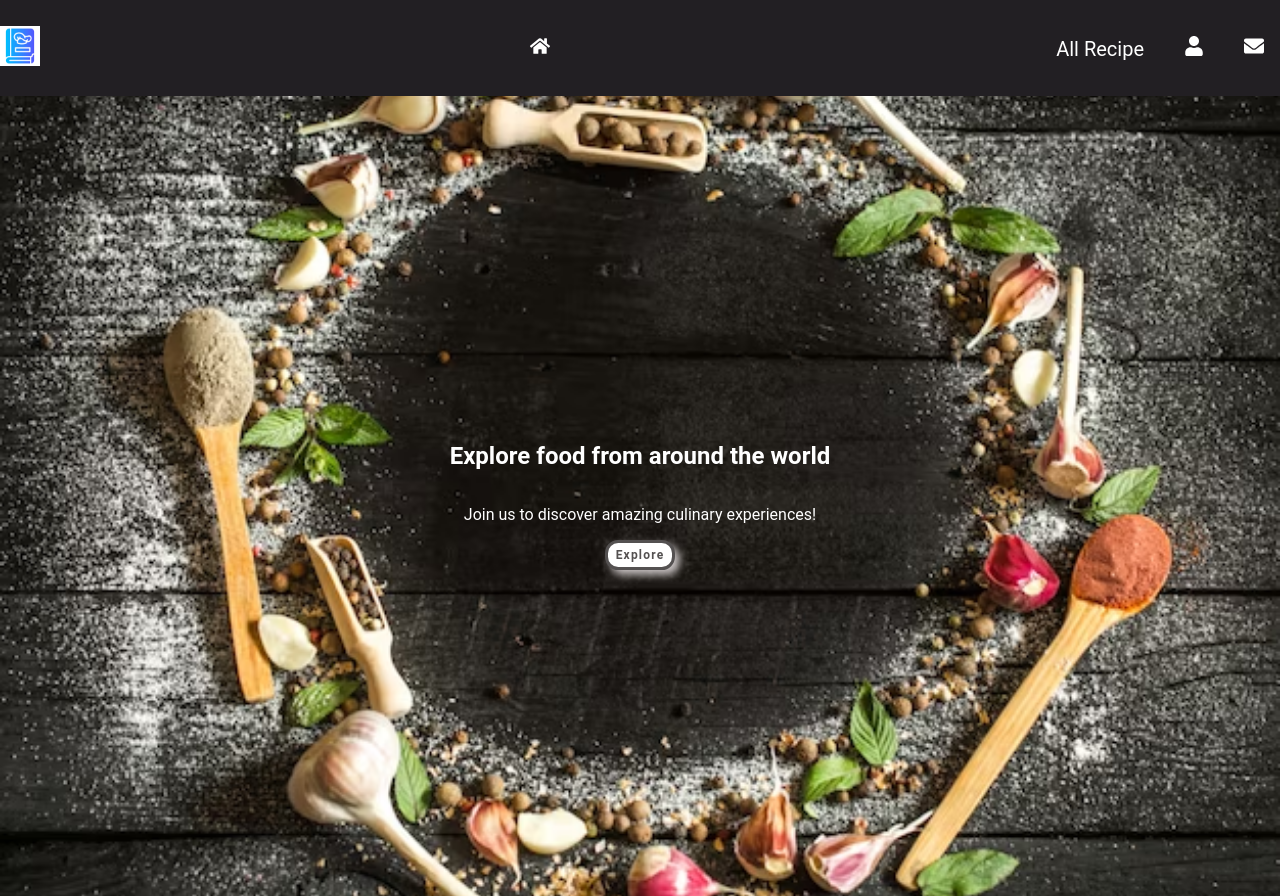
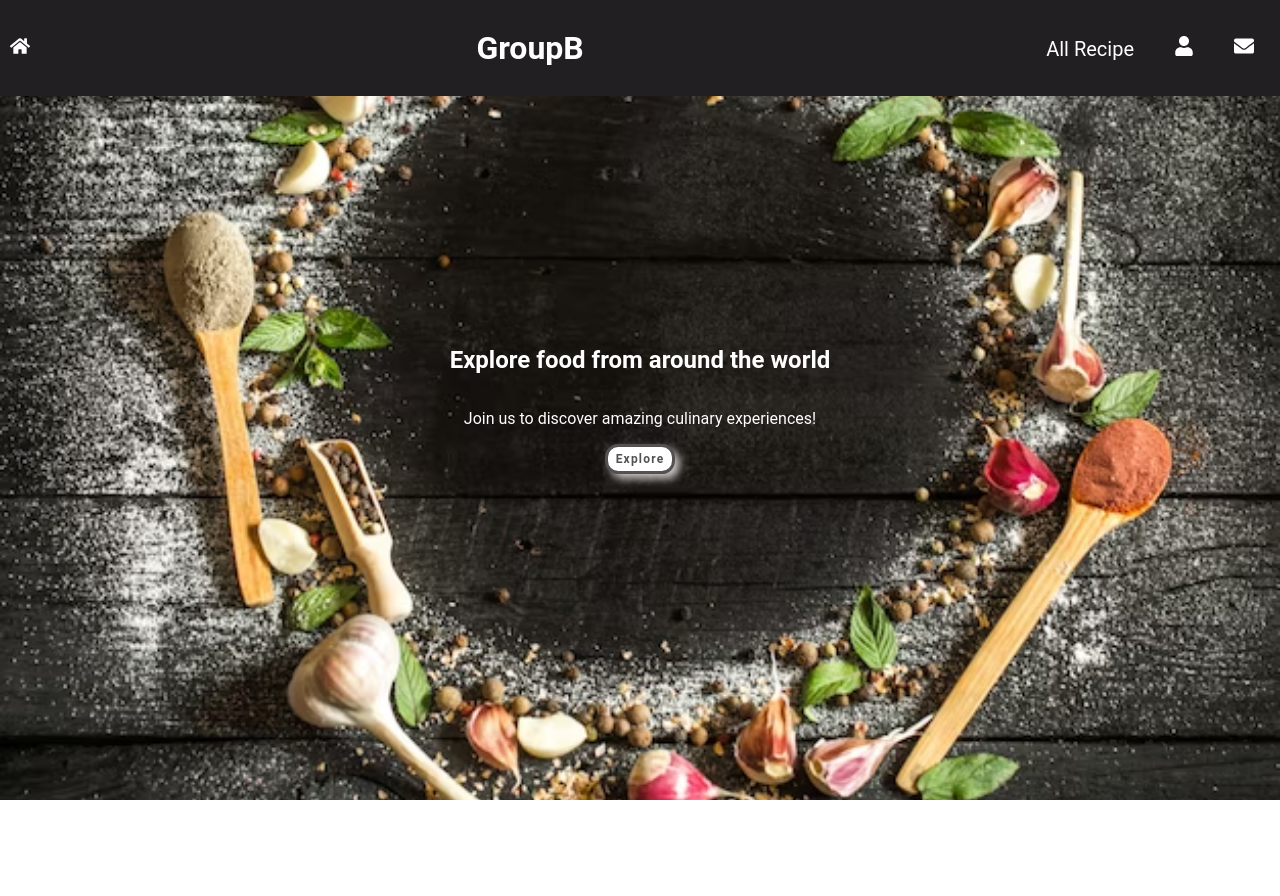
Before and after one commit to Sheilakobue/Group-B, a Next.js app: page / in a window 1280 px wide. After the commit the page ends 800 px from the top, so only its background shows below. Built offline with nearby package versions, Linux system fonts and the light colour scheme.

Commit message:
update the navbar

```diff
--- a/components/icons&Buttons/arrow-up-icon.js
+++ b/components/icons&Buttons/arrow-up-icon.js
@@ -1,5 +1,6 @@
 import React from "react";
 import { FaArrowUp, FaArrowDown } from "react-icons/fa";
+import "./arrow-up-icon.module.css"
 
 export default function ScrollArrows() {
   const handleScroll = (direction) => {
--- a/components/layout/main-nav.js
+++ b/components/layout/main-nav.js
@@ -7,19 +7,15 @@ import { FaUser, FaEnvelope, FaHome } from "react-icons/fa";
 const MainNav = () => {
   return (
     <header className={classes.header}>
-        <div className={classes.icon}>
-          <Image
-            src="/recipe2.png"
-            alt="GroupB Logo"
-            width={40}
-            height={40}
-          />
+      <div className={classes.icon}>
+        <Link className={classes.icon} href="/" title="Home">
+          <FaHome />
+        </Link>
+      </div>
+      <div className={classes.icon}>
+        <h1>GroupB</h1>
+      </div>
 
-        </div>
-
-      <Link className={classes.icon} href="/" title="Home">
-        <FaHome />
-      </Link>
       <nav>
         <ul>
           <li>
--- a/components/layout/main-nav.module.css
+++ b/components/layout/main-nav.module.css
@@ -5,8 +5,12 @@
     display: flex;
     justify-content: space-between;
     align-items: center;
-    padding: 0;
-
+    top: 0;
+    left: 0;
+    margin: 0;
+    padding: 10px;
+    position: fixed;
+    z-index: 1000;
 }
 
 .header ul {
--- a/pages/_app.js
+++ b/pages/_app.js
@@ -11,7 +11,7 @@ export default function App({ Component, pageProps }) {
           name="description"
           content="Explore food from around the world..."
         />
-        <link rel="icon" type="image/png" href="/recipe-book (1).png" />
+
       </Head>
       <Component {...pageProps} />
     </Layout>
--- a/pages/index.js
+++ b/pages/index.js
@@ -12,7 +12,7 @@ const Home = () => {
           name="description"
           content="Explore food from around the world..."
         />
-        <link rel="icon" type="image/png" href="/recipe-book (1).png" />
+
       </Head>
 
       <main className="homeContainer">
--- a/pages/recipe/index.js
+++ b/pages/recipe/index.js
@@ -18,7 +18,7 @@ export default function AllRecipes(props) {
           name="description"
           content="Explore food from around the world..."
         />
-        <link rel="icon" type="image/png" href="/recipe-book (1).png" />
+        <h1>GroupB recipes</h1>
       </Head>
       <RecipeList data={props.data} />
 
```
Also changed, not shown: components/icons&Buttons/arrow-up-icon.module.css (+13 -0 lines), components/recipes/recipe-list.module.css (+7 -1 lines).
